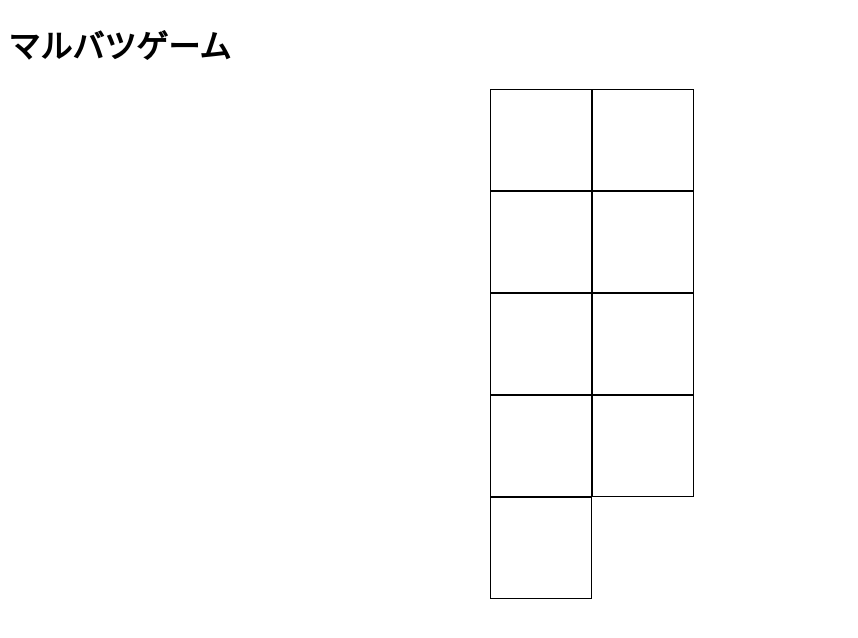
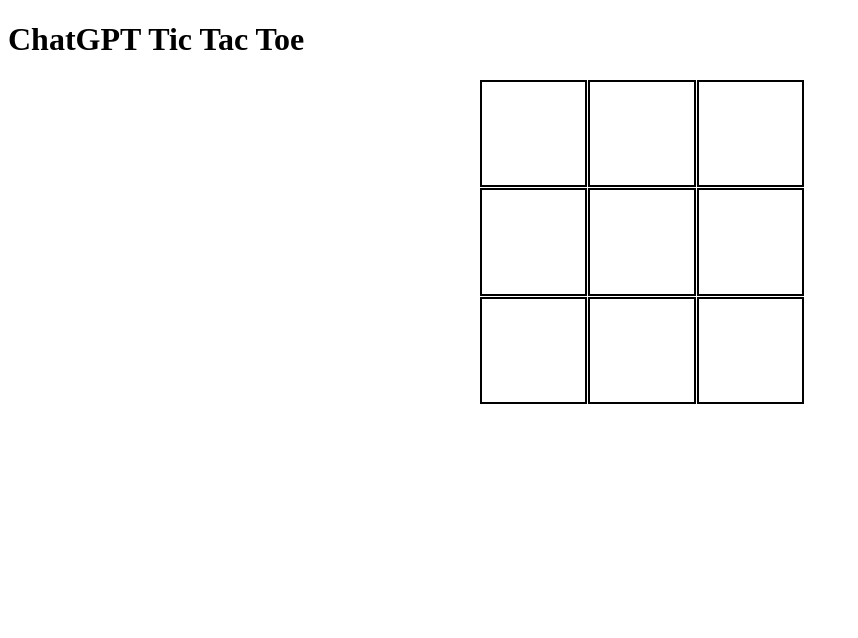
Before and after one commit to ymaki/chatgpt-tic-tac-toe, a plain HTML site: page index.html in a window 1280 px wide. Shown: the whole page, without its empty margins (0-858 px from the left). Drawn offline with Linux system fonts and the light colour scheme.

Commit message:
fix board view to 3x3

```diff
--- a/index.html
+++ b/index.html
@@ -1,13 +1,15 @@
 <!DOCTYPE html>
-<html>
+<html lang="ja">
+
 <head>
   <meta charset="UTF-8">
-  <title>マルバツゲーム</title>
-  <link rel="stylesheet" href="style.css">
+  <title>ChatGPT Tic Tac Toe</title>
+  <link rel="stylesheet" type="text/css" href="style.css">
 </head>
+
 <body>
-  <h1>マルバツゲーム</h1>
-  <div class="board">
+  <h1>ChatGPT Tic Tac Toe</h1>
+  <div class="game-board">
     <div class="square"></div>
     <div class="square"></div>
     <div class="square"></div>
@@ -20,4 +22,5 @@
   </div>
   <script src="app.js"></script>
 </body>
+
 </html>
--- a/style.css
+++ b/style.css
@@ -1,13 +1,18 @@
-.board {
-    display: flex;
-    flex-wrap: wrap;
-    width: 300px;
-    height: 300px;
+.game-board {
+    display: grid;
+    grid-template-columns: repeat(3, 1fr);
+    gap: 5px;
     margin: 0 auto;
+    width: 320px;
+    height: 320px;
   }
 
   .square {
-    width: 100px;
-    height: 100px;
-    border: 1px solid black;
+    font-size: 50px;
+    font-weight: bold;
+    text-align: center;
+    width: 100%;
+    height: 100%;
+    border: 2px solid black;
+    cursor: pointer;
   }
```
